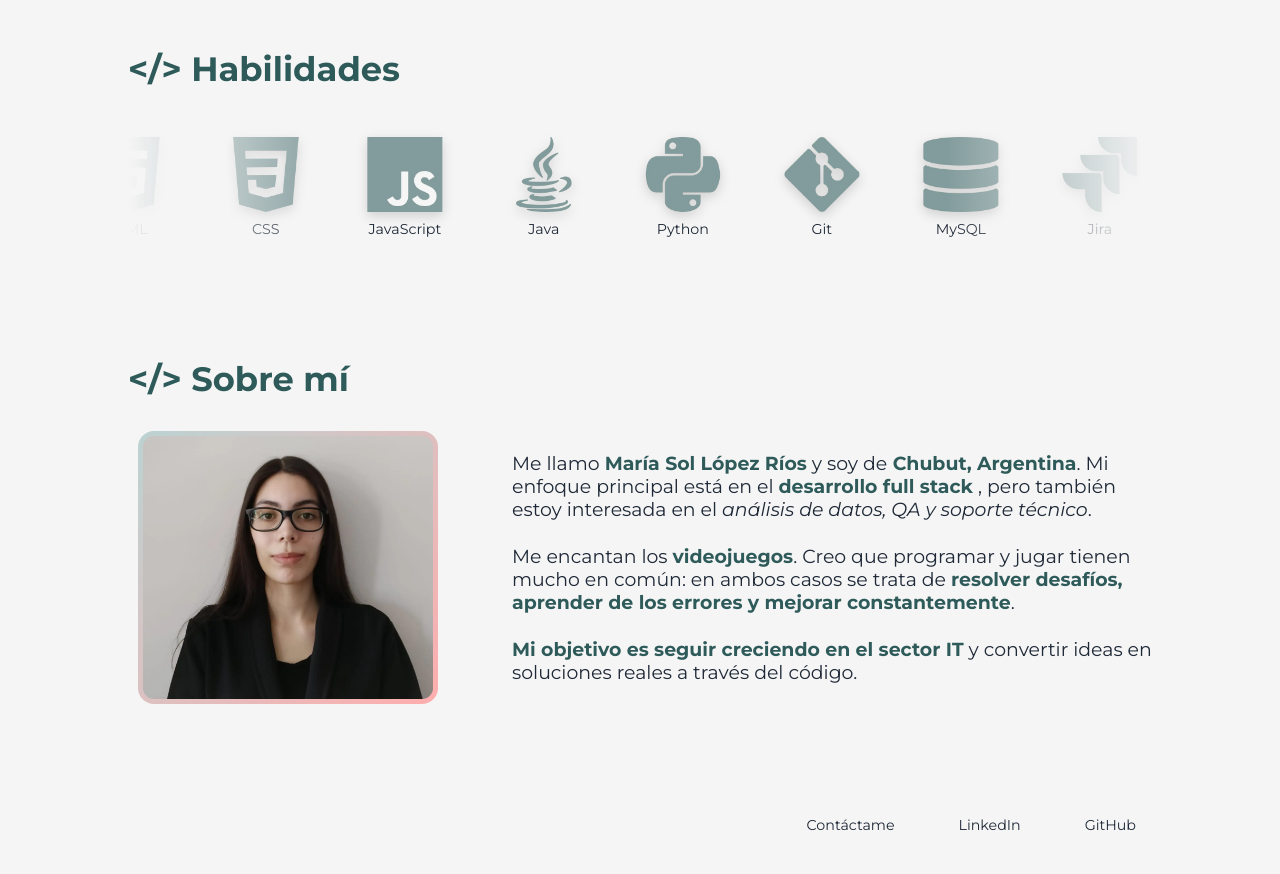
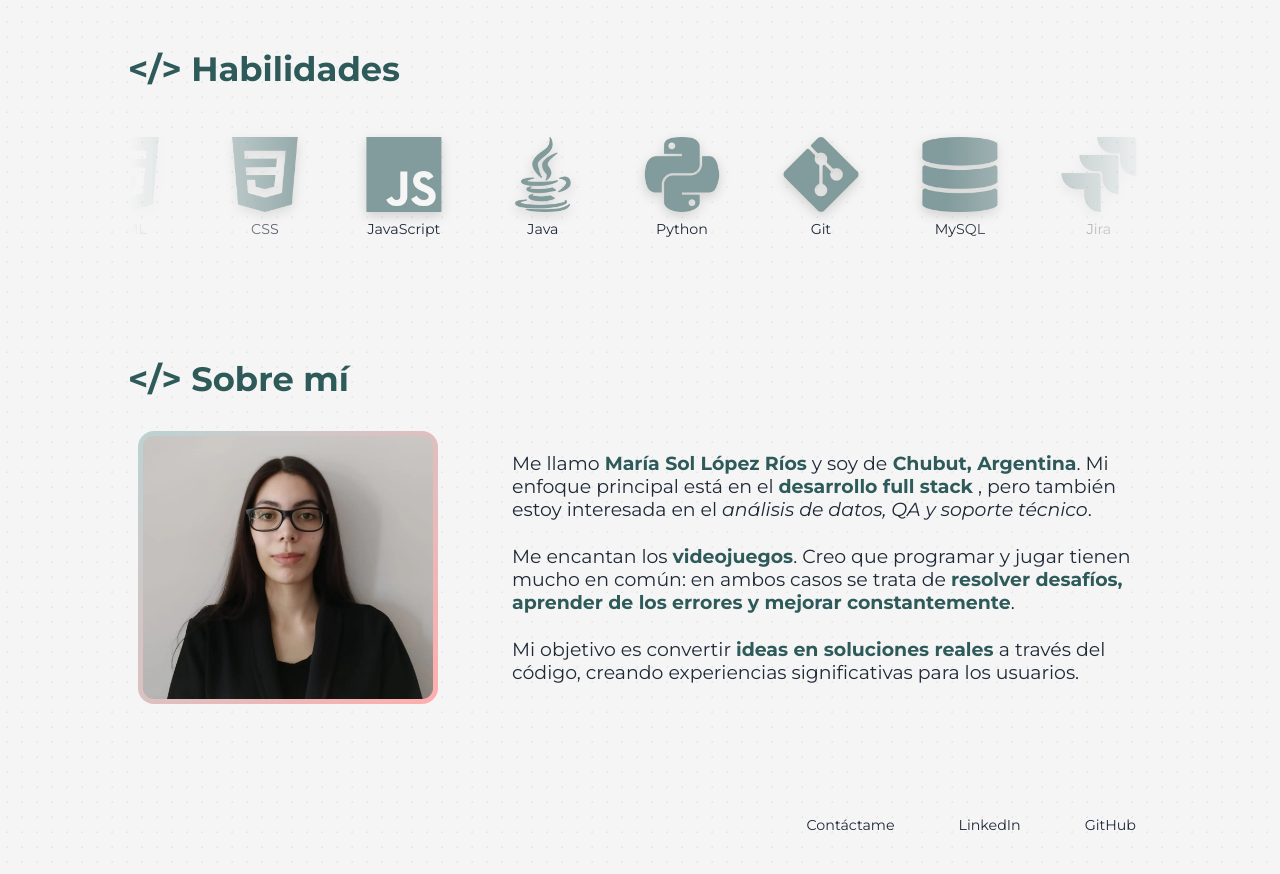
Before and after one commit to lopezsol/porfolio, a React (Vite) app: page / in a window 1280 px wide. Shown: the part 1140-2014 px from the top of the page. Built offline with nearby package versions, Linux system fonts and the light colour scheme.

Commit message:
se agrega fondo, se cambian etiquetas, se arregla posicionamiento navegación

```diff
--- a/src/components/carruselHabiliaddes/carruselHabilidades.css
+++ b/src/components/carruselHabiliaddes/carruselHabilidades.css
@@ -2,7 +2,7 @@
   padding-block: 1rem;
   display: flex;
   flex-wrap: wrap;
-  gap: 2rem;
+  gap: 4rem;
 }
 
 .scroller-inner img {
@@ -62,14 +62,10 @@
 }
 @keyframes scroll {
   to {
-    transform: translate(calc(-50% - 1rem));
+    transform: translate(calc(-50% - 2rem));
   }
 }
 @media (width > 600px) {
-  .scroller-inner {
-    gap: 4rem;
-  }
-
   .scroller-inner img {
     width: 75px;
   }
--- a/src/components/home/Home.jsx
+++ b/src/components/home/Home.jsx
@@ -16,7 +16,7 @@ export function Home() {
 
         <p className="resumen">
           Estudiante del último año de
-          <b className="destacado"> Ingeniería en Sistemas de Información</b>.
+          <strong className="destacado"> Ingeniería en Sistemas de Información</strong>.
           <br />
           Con conocimientos en React, Java, Spring Boot y MySQL.
         </p>
--- a/src/components/home/home.css
+++ b/src/components/home/home.css
@@ -14,7 +14,7 @@
     "nombre nombre nombre nombre "
     "tag tag tag tag"
     "resumen resumen resumen resumen"
-    "botones  botones botones .";
+    "botones  botones botones botones";
   row-gap: 0.5rem;
   align-items: center;
   animation: fade-up 0.6s;
@@ -25,7 +25,6 @@
   display: block;
   grid-area: avatar;
   border-radius: var(--border-radius-lg);
-
 }
 
 .titulo {
@@ -63,8 +62,10 @@
 .container-botones {
   display: flex;
   justify-content: space-between;
+  margin: auto;
   grid-area: botones;
   margin-top: 2rem;
+  width: 90%;
 }
 
 @keyframes fade-up {
@@ -86,7 +87,7 @@
       "avatar nombre nombre"
       "avatar tag tag"
       "resumen resumen resumen"
-      "botones botones .";
+      "botones botones botones";
     column-gap: 2rem;
     row-gap: 0;
   }
@@ -94,6 +95,8 @@
   .titulo {
     margin-top: 0;
   }
+
+
 }
 
 @media (width > 700px) {
@@ -104,6 +107,9 @@
       "avatar tag tag"
       "resumen resumen resumen"
       "botones botones botones";
+  }
+  .container-botones {
+    width: 100%;
   }
 }
 
--- a/src/components/navbar/Navbar.jsx
+++ b/src/components/navbar/Navbar.jsx
@@ -1,3 +1,4 @@
+import { useEffect } from "react";
 import "./navbar.css";
 
 const navItems = [
@@ -24,6 +25,19 @@ const navItems = [
 ];
 
 export function Navbar() {
+
+  useEffect(() => {
+    const navigation = document.querySelector(".nav-principal");
+
+    if (navigation) {
+      const navigationHeight = navigation.offsetHeight;
+      document.documentElement.style.setProperty(
+        "--scroll-padding",
+        `${navigationHeight}px`
+      );
+    }
+  }, []);
+
   return (
     <nav className="nav-principal">
       <ul>
--- a/src/components/sobreMi/SobreMi.jsx
+++ b/src/components/sobreMi/SobreMi.jsx
@@ -8,30 +8,32 @@ export function SobreMi() {
         <img src="/images/foto-perfil.webp" alt="" />
         <div>
           <p>
-            Me llamo <b className="destacado">María Sol López Ríos</b> y soy de
-            <b className="destacado"> Chubut, Argentina</b>. Mi enfoque
-            principal está en el{" "}
-            <b className="destacado">desarrollo full stack</b> , pero también
-            estoy interesada en el{" "}
-            <span className="destacado-cursiva">
+            Me llamo <strong className="destacado">María Sol López Ríos</strong>{" "}
+            y soy de
+            <strong className="destacado"> Chubut, Argentina</strong>. Mi
+            enfoque principal está en el{" "}
+            <strong className="destacado">desarrollo full stack</strong> , pero
+            también estoy interesada en el{" "}
+            <em className="destacado-cursiva">
               análisis de datos, QA y soporte técnico
-            </span>
+            </em>
             .
           </p>
           <p>
-            Me encantan los <b className="destacado"> videojuegos</b>. Creo que
-            programar y jugar tienen mucho en común: en ambos casos se trata de{" "}
-            <b className="destacado">
+            Me encantan los <strong className="destacado"> videojuegos</strong>.
+            Creo que programar y jugar tienen mucho en común: en ambos casos se
+            trata de{" "}
+            <strong className="destacado">
               resolver desafíos, aprender de los errores y mejorar
               constantemente
-            </b>
+            </strong>
             .
           </p>
           <p>
-            <b className="destacado">
-              Mi objetivo es seguir creciendo en el sector IT
-            </b>{" "}
-            y convertir ideas en soluciones reales a través del código.
+            Mi objetivo es convertir{" "}
+            <strong className="destacado">ideas en soluciones reales </strong> a
+            través del código, creando experiencias significativas para los
+            usuarios.
           </p>
         </div>
       </article>
--- a/src/index.css
+++ b/src/index.css
@@ -27,32 +27,29 @@
   --fs-xxxl: clamp(3.05rem, 3.54vi + 2.17rem, 5rem);
 
   /* Color principal y acento */
-  --color-principal: #2e5a5a; /* Azul principal */
-  --color-acento: #ffb6a3; /* Coral (acento) */
-  --color-acento: hsl(0, 100%, 84%)  ; /* Coral (acento) */
-
-
+  --color-principal: #2e5a5a;
+  --color-acento: #ffadad;
 
   /* Colores semánticos */
-  --color-info: #4a90e2; /* Azul (información) */
-  --color-alerta: #ff6f61; /* Coral (alerta) */
-  --color-exito: #50c878; /* Verde (éxito) */
-  --color-aviso: #ffd700; /* Amarillo (aviso) */
+  --color-info: #4a90e2;
+  --color-alerta: #ff6f61;
+  --color-exito: #50c878;
+  --color-aviso: #ffd700;
 
   /* Colores neutros derivados del principal */
-  --color-neutro-100: hsl(180, 33%, 96%); /* #f0f5f5 */
-  --color-neutro-200: hsl(180, 20%, 88%); /* #d9e2e2 */
-  --color-neutro-300: hsl(180, 20%, 78%); /* #bccdcd */
-  --color-neutro-400: hsl(180, 12%, 54%); /* #829b9b */
+  --color-neutro-100: hsl(180, 33%, 96%);
+  --color-neutro-200: hsl(180, 20%, 88%);
+  --color-neutro-300: hsl(180, 20%, 78%);
+  --color-neutro-400: hsl(180, 12%, 54%);
 
   /* Colores neutros derivados del acento */
-  --color-acento-100: hsl(0, 100%, 80%); /* Neutro claro */
+  --color-acento-100: hsl(0, 100%, 80%);
 
   /* Texto y fondos */
-  --color-texto: hsl(215, 28%, 17%); /* Color de texto principal */
-  --color-texto-secundario: #666666; /* Color de texto secundario */
-  --color-fondo: #f5f5f5; /* Color de fondo claro */
-  --color-fondo-oscuro: #1a1a1a; /* Color de fondo oscuro */
+  --color-texto: hsl(215, 28%, 17%);
+  --color-texto-secundario: #666666;
+  --color-fondo: #f5f5f5;
+  --color-fondo-oscuro: #1a1a1a;
 
   /* Bordes */
   --border-radius-sm: 4px;
@@ -68,11 +65,13 @@ body {
   padding: 0;
   background-color: var(--color-fondo);
   color: var(--color-texto);
+  background-image: radial-gradient(rgba(114, 114, 114, 0.1) 1px, transparent 1px);
+  background-size: 15px 15px;
 }
 
 html {
   scroll-behavior: smooth;
-  scroll-padding: 1rem;
+  scroll-padding: var(--scroll-padding, 5rem);
 }
 
 body,
```
